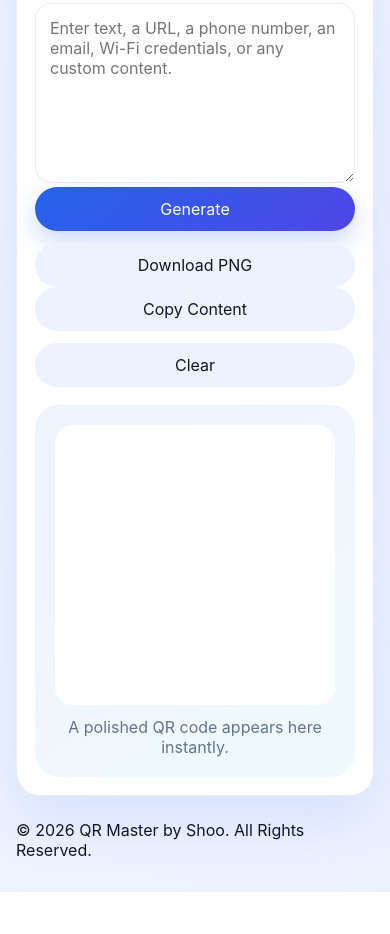
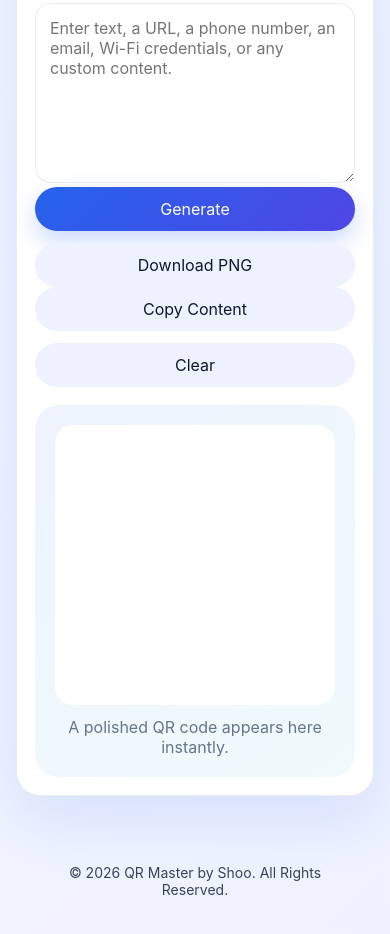
Before and after one commit to realshoo21-svg/WRcode-scanner-and-generater, a plain HTML site: page index.html in a window 390 px wide. Shown: the part 2349-3283 px from the top of the page. Before the commit the page ends 3241 px from the top, so only its background shows below. Drawn offline with Linux system fonts and the light colour scheme; files whose address does not match are found by name.

Commit message:
Refactor CSS variables and styles for responsiveness

```diff
--- a/style.css
+++ b/style.css
@@ -376,6 +376,12 @@ textarea {
 .hero-image:hover{
     transform:scale(1.02);
 }
+  .footer{
+    text-align:center;
+    padding:30px 20px;
+    opacity:.8;
+    font-size:14px;
+}
 
   .button-row {
     flex-direction: column;
```
